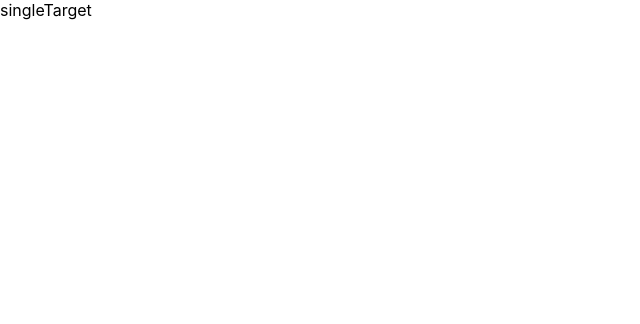
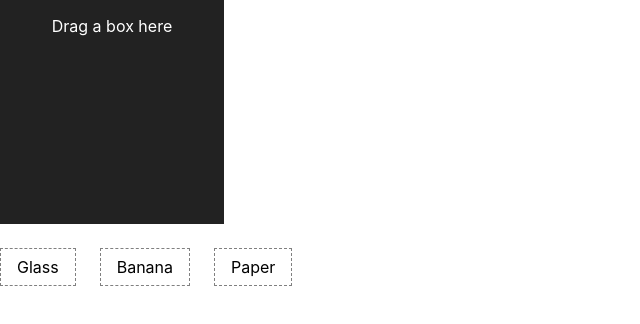
Before and after one commit to chamin966/react_dnd_test, a React (Create React App) app: page /provider in a window 1280 px wide. Shown: the top 324 px of the page, without its empty margins (0-640 px from the left). Built offline with nearby package versions, Linux system fonts and the light colour scheme.

Commit message:
dnd single target 예제 작성

```diff
--- a/src/example/dnd/Provider.tsx
+++ b/src/example/dnd/Provider.tsx
@@ -1,11 +1,12 @@
 import { DndProvider } from 'react-dnd';
-import SingleTarget from './dustbin/SingleTarget';
+
 import { HTML5Backend } from 'react-dnd-html5-backend';
+import { Container } from './dustbin/SingleTarget/Container';
 
 function Provider() {
   return (
     <DndProvider backend={HTML5Backend}>
-      <SingleTarget />
+      <Container />
     </DndProvider>
   );
 }
--- a/src/example/dnd/dustbin/SingleTarget.tsx
+++ /dev/null
@@ -1,5 +0,0 @@
-function SingleTarget() {
-  return <div>singleTarget</div>;
-}
-
-export default SingleTarget;
--- /dev/null
+++ b/src/example/dnd/dustbin/SingleTarget/Box.tsx
@@ -0,0 +1,46 @@
+import { CSSProperties, FC } from 'react';
+import { useDrag } from 'react-dnd';
+import { ItemTypes } from '../../../../type/ItemType';
+
+interface BoxProps {
+  name: string;
+}
+
+interface DropResult {
+  name: string;
+}
+
+const style: CSSProperties = {
+  border: '1px dashed gray',
+  backgroundColor: 'white',
+  padding: '0.5rem 1rem',
+  marginRight: '1.5rem',
+  marginBottom: '1.5rem',
+  cursor: 'move',
+  float: 'left'
+};
+
+export const Box: FC<BoxProps> = function Box(props) {
+  const [{ isDragging }, drag] = useDrag(() => ({
+    type: ItemTypes.BOX,
+    item: { name: props.name },
+    // 드랍 이벤트가 감지된 후 실행될 함수
+    end: (item, monitor) => {
+      const dropResult = monitor.getDropResult<DropResult>();
+      if (item && dropResult) {
+        alert(`You dropped ${item.name} into ${dropResult.name}!`);
+      }
+    },
+    collect: (monitor) => ({
+      isDragging: monitor.isDragging(),
+      handlerId: monitor.getHandlerId()
+    })
+  }));
+
+  const opacity = isDragging ? 0.4 : 1;
+  return (
+    <div ref={drag} style={{ ...style, opacity }}>
+      {props.name}
+    </div>
+  );
+};
--- /dev/null
+++ b/src/example/dnd/dustbin/SingleTarget/Container.tsx
@@ -0,0 +1,18 @@
+import { FC, memo } from 'react';
+import { Dustbin } from './Dustbin';
+import { Box } from './Box';
+
+export const Container: FC = memo(function Container() {
+  return (
+    <div>
+      <div style={{ overflow: 'hidden', clear: 'both' }}>
+        <Dustbin />
+      </div>
+      <div style={{ overflow: 'hidden', clear: 'both' }}>
+        <Box name={'Glass'} />
+        <Box name={'Banana'} />
+        <Box name={'Paper'} />
+      </div>
+    </div>
+  );
+});
--- /dev/null
+++ b/src/example/dnd/dustbin/SingleTarget/Dustbin.tsx
@@ -0,0 +1,41 @@
+import { CSSProperties, FC } from 'react';
+import { useDrop } from 'react-dnd';
+import { ItemTypes } from '../../../../type/ItemType';
+
+const style: CSSProperties = {
+  height: '12rem',
+  width: '12rem',
+  marginRight: '1.5rem',
+  marginBottom: '1.5rem',
+  color: 'white',
+  padding: '1rem',
+  textAlign: 'center',
+  fontSize: '1rem',
+  lineHeight: 'normal'
+};
+
+export const Dustbin: FC = () => {
+  const [{ canDrop, isOver }, drop] = useDrop(() => ({
+    accept: ItemTypes.BOX,
+    // 아래 drop 함수에서 반환한 객체는
+    // useDrag hook의 monitor 상태 저장소에서 .getDropResult() 메서드를 통해 반환되는 값이 되는데,
+    // 이는 드래그한 아이템이 어디에 드랍되었지 확인할 수 있게 해준다.
+    drop: () => ({ name: 'DustBin' }),
+    // 반환 배열의 첫번째 객체 값으로 바인딩됨.
+    collect: (monitor) => ({
+      isOver: monitor.isOver(),
+      canDrop: monitor.canDrop()
+    })
+  }));
+
+  const isActive = canDrop && isOver;
+  let backgroundColor = '#222';
+  if (isActive) backgroundColor = 'green';
+  else if (canDrop) backgroundColor = 'blue';
+
+  return (
+    <div ref={drop} style={{ ...style, backgroundColor }} data-testid={'dustbin'}>
+      {isActive ? 'Release to drop' : 'Drag a box here'}
+    </div>
+  );
+};
--- /dev/null
+++ b/src/type/ItemType.ts
@@ -0,0 +1,3 @@
+export const ItemTypes = {
+  BOX: 'box'
+};
```
